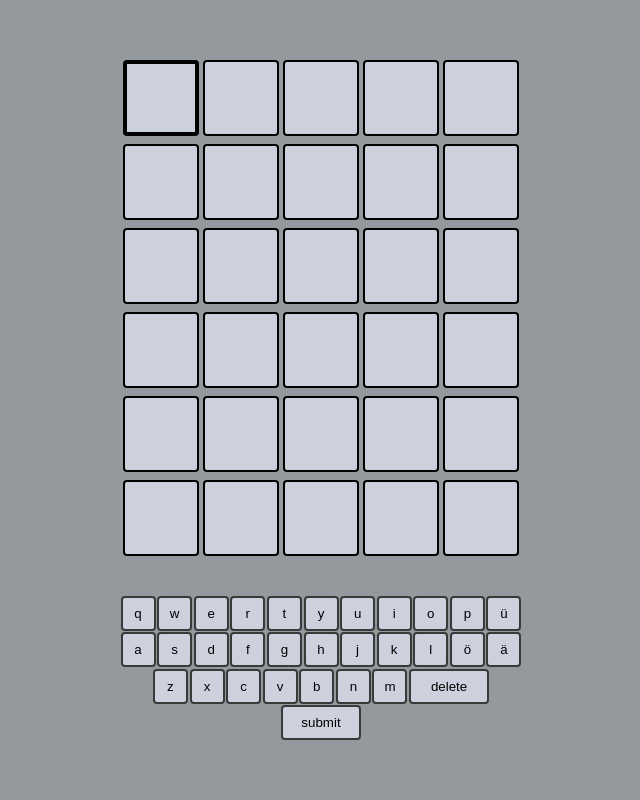
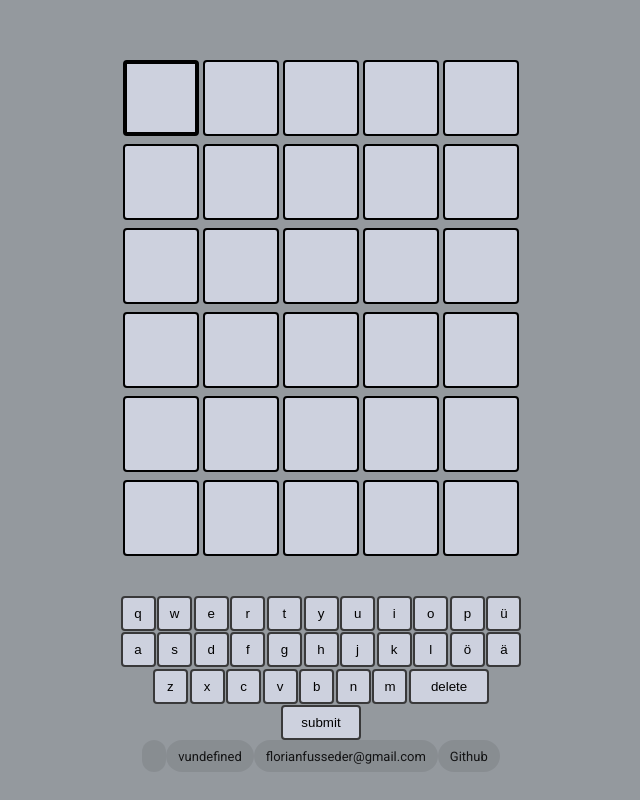
Before and after one commit to FlorianFusseder/wordle, a React (Create React App) app in the folder frontend/: page / in a window 1280 px wide. Shown: the whole page, without its empty margins (319-959 px from the left). Built offline with nearby package versions, Linux system fonts and the light colour scheme.

Commit message:
Add footer chips

```diff
--- a/frontend/package.json
+++ b/frontend/package.json
@@ -1,5 +1,5 @@
 {
-  "name": "frontend",
+  "name": "wordlehelfer",
   "version": "0.1.0",
   "private": true,
   "dependencies": {
--- a/frontend/src/App.css
+++ b/frontend/src/App.css
@@ -13,11 +13,8 @@
     color: white;
 }
 
-@keyframes App-logo-spin {
-    from {
-        transform: rotate(0deg);
-    }
-    to {
-        transform: rotate(360deg);
-    }
+.sticky-footer {
+    position: fixed;
+    bottom: 0;
+    height: 60px;
 }
--- a/frontend/src/App.tsx
+++ b/frontend/src/App.tsx
@@ -2,6 +2,9 @@ import React from 'react'
 import {Game} from './components/Game'
 import './App.css';
 import Box from '@mui/material/Box'
+import Chip from '@mui/material/Chip'
+import Stack from "@mui/material/Stack";
+
 
 function App() {
     return (
@@ -16,6 +19,12 @@ function App() {
             />
             <header className="App-header">
                 <Game/>
+                <Stack className="sticky-footer" direction="row" justifyContent="center">
+                    <Chip label={process.env.REACT_APP_NAME}/>
+                    <Chip label={"v" + process.env.REACT_APP_VERSION}/>
+                    <Chip component="a" href="mailto:florianfusseder@gmail.com" clickable label="florianfusseder@gmail.com"/>
+                    <Chip component="a" href="https://github.com/FlorianFusseder/wordle" clickable label="Github"/>
+                </Stack>
             </header>
         </Box>
     );
```
